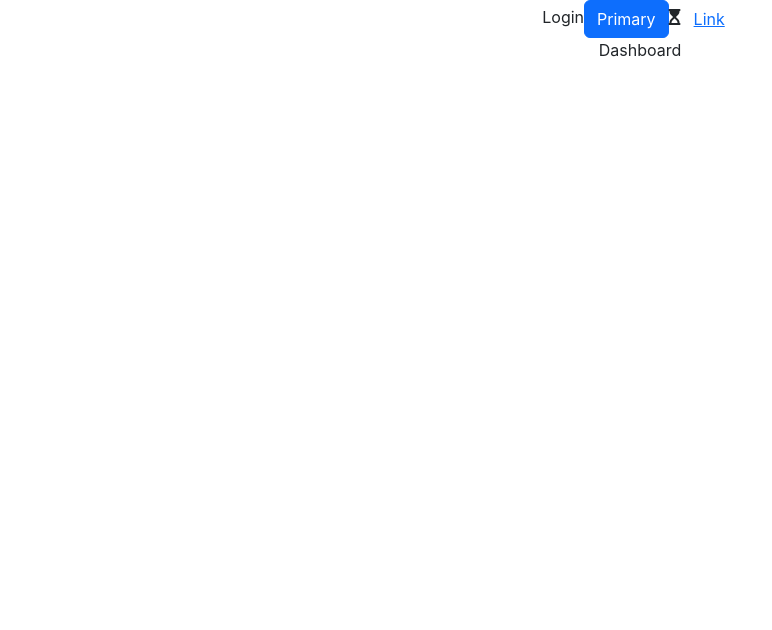
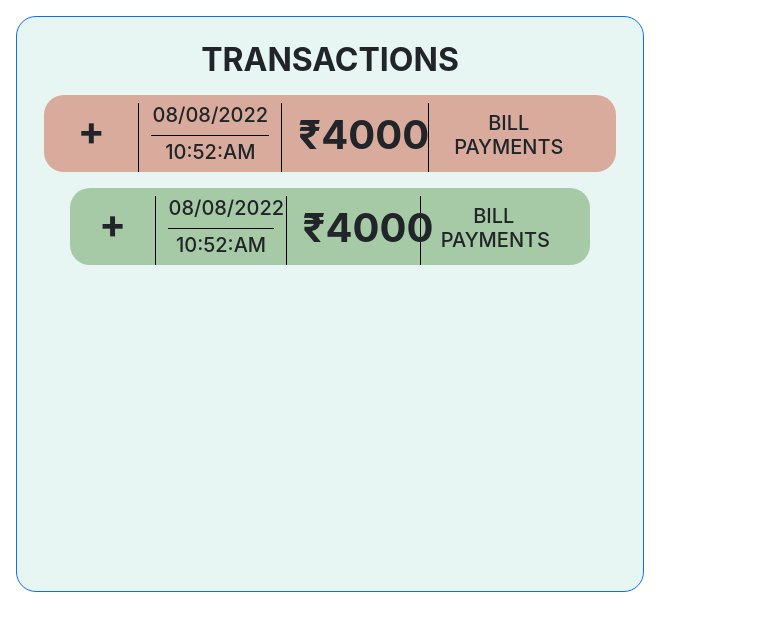
Before and after one commit to SwarajKhadse/money_manager, a React (Create React App) app: page / in a window 1280 px wide. Shown: the top 630 px of the page, without its empty margins (0-772 px from the left). Built offline with nearby package versions, Linux system fonts and the light colour scheme.

Commit message:
dashboard added

```diff
--- a/src/App.js
+++ b/src/App.js
@@ -1,6 +1,8 @@
 
 import './App.css';
 import Dashboard from './Dashboard/Dashboard';
+import In from './Dashboard/In';
+import Transaction from './Dashboard/Transaction';
 import Login from './Login/Login';
 
 function App() {
@@ -8,6 +10,8 @@ function App() {
     <div className="App">
       <Login />
       <Dashboard />
+      {/* <In/> */}
+      <Transaction/>
     </div>
   );
 }
--- a/src/Dashboard/Dashboard.js
+++ b/src/Dashboard/Dashboard.js
@@ -2,6 +2,8 @@ import React from 'react'
 
 export default function Dashboard() {
   return (
-    <div>Dashboard</div>
+    <div>
+
+    </div>
   )
 }
--- /dev/null
+++ b/src/Dashboard/In.js
@@ -0,0 +1,130 @@
+import React from "react";
+
+function In() {
+  return (
+    <div>
+      <div
+        className="card  "
+        style={{
+          width: "25rem",
+          marginLeft: "20rem",
+          marginTop: "10rem",
+          backgroundColor: "rgb(165,201,202,100%)",
+          borderRadius: "0px 45px 0px 45px",
+        }}
+      >
+        <div className="card-body mb-3 mt-3">
+            <div>
+
+
+          {/* <div
+            className="triangle-left "
+            style={{
+              width: "0px",
+              height: "0px",
+              borderTop: "20px solid transparent",
+              borderRight: "50px solid red",
+              borderBottom: "25px solid transparent",
+
+            }}
+          ></div> */}
+          <h5
+            className="card-title "
+            style={{
+              fontWeight: "bold",
+              fontSize: "38px",
+            }}
+          >
+            AMOUNT
+          </h5>
+          </div>
+          <div
+            className="container mt-3 mb-3"
+            style={{
+              width: "174px",
+              height: "3vw",
+              backgroundColor: "white",
+              borderRadius: "8px",
+            }}
+          >
+            <h3
+              style={{
+                fontWeight: "bold",
+                fontSize: "30px",
+              }}
+              className=""
+            >
+              ₹4000
+            </h3>
+          </div>
+
+          <h5
+            className="card-title mb-3"
+            style={{
+              fontWeight: "bold",
+              fontSize: "25px",
+            }}
+          >
+            {" "}
+            category
+          </h5>
+
+          <div
+            className="container mt-3"
+            style={{
+              width: "90%",
+
+              backgroundColor: "white",
+              borderRadius: "12px",
+            }}
+          >
+            <button
+              type="button"
+              className="btn btn-outline-primary mt-3 mb-3 me-1 ms-1"
+            >
+              Rent{" "}
+            </button>
+            <button
+              type="button"
+              className="btn btn-outline-primary mt-3 mb-3 me-1 ms-1"
+            >
+              Food
+            </button>
+            <button
+              type="button"
+              className="btn btn-outline-primary mt-3 mb-3 me-1 ms-1"
+            >
+              Bill
+            </button>
+            <button
+              type="button"
+              className="btn btn-outline-primary mt-3 mb-3 me-1 ms-1"
+            >
+              Recharge
+            </button>
+          </div>
+
+          <h5
+            className="card-title mt-3"
+            style={{
+              fontWeight: "bold",
+              fontSize: "25px",
+            }}
+          >
+            {" "}
+            Description
+          </h5>
+          <input
+            type="text"
+            name=""
+            id=""
+            className="mt-3"
+            placeholder="Enter the details "
+          />
+        </div>
+      </div>
+    </div>
+  );
+}
+
+export default In;
--- /dev/null
+++ b/src/Dashboard/Transaction.js
@@ -0,0 +1,82 @@
+import React from "react";
+import Transaction_green from "./Transaction_green";
+
+function Transaction() {
+  return (
+    <div className="row">
+      <br />
+      <br />
+      <br />
+      <div className="col-6">
+        <div
+          className="container border border-primary ms-3 mt-3"
+          style={{
+            backgroundColor: "rgba(231, 246, 242, 1)",
+            borderRadius: "20px",
+
+            height:"45vw"
+          }}
+        >
+          <br />
+          <h2 className="fw-bold">TRANSACTIONS</h2>
+
+          <div
+            className="container mt-3"
+            style={{
+              width: "95%",
+              height: "6vw",
+              backgroundColor: "rgba(216, 171, 156, 1)",
+              borderRadius: "20px",
+            }}
+          >
+            <div className="row">
+              <div
+                className="col-2 mt-2"
+                style={{
+                  borderRight: "1px solid black",
+                }}
+              >
+                <h1 className="fw-bold mt-1">+</h1>
+              </div>
+
+              <div
+                className="col-3 mt-2"
+                style={{
+                  borderRight: "1px solid black",
+                }}
+              >
+                <div
+                  style={{
+                    borderBottom: "1px solid black",
+                  }}
+                >
+                  <h5>08/08/2022 </h5>
+                </div>
+                <div className="mt-1">
+                  <h5>10:52:AM </h5>
+                </div>
+              </div>
+              <div
+                className="col-3 mt-2 ms-1"
+                style={{
+                  borderRight: "1px solid black",
+                }}
+              >
+                <h1 className="fw-bold mt-2">₹4000</h1>
+              </div>
+              <div className="col-3 mt-2 ms-2">
+                <h5 className="mt-2">BILL PAYMENTS</h5>
+              </div>
+            </div>
+            <div className="mt-3">
+            <Transaction_green/>
+            </div>
+          </div>
+          <br />
+        </div>
+      </div>
+    </div>
+  );
+}
+
+export default Transaction;
--- /dev/null
+++ b/src/Dashboard/Transaction_green.js
@@ -0,0 +1,62 @@
+import React from 'react'
+
+function Transaction_green() {
+  return (
+    <>
+    <div
+    className="container mt-3"
+    style={{
+      width: "95%",
+      height: "6vw",
+      backgroundColor: "rgba(166, 202, 165, 1)",
+      borderRadius: "20px",
+    }}
+  >
+    <div className="row">
+      <div
+        className="col-2 mt-2"
+        style={{
+          borderRight: "1px solid black",
+        }}
+      >
+        <h1 className="fw-bold mt-1">+</h1>
+      </div>
+
+      <div
+        className="col-3 mt-2"
+        style={{
+          borderRight: "1px solid black",
+        }}
+      >
+        <div
+          style={{
+            borderBottom: "1px solid black",
+          }}
+        >
+          <h5>08/08/2022 </h5>
+        </div>
+        <div className="mt-1">
+          <h5>10:52:AM </h5>
+        </div>
+      </div>
+      <div
+        className="col-3 mt-2 ms-1"
+        style={{
+          borderRight: "1px solid black",
+        }}
+      >
+        <h1 className="fw-bold mt-2">₹4000</h1>
+      </div>
+      <div className="col-3 mt-2 ms-2">
+        <h5 className="mt-2">BILL PAYMENTS</h5>
+      </div>
+    </div>
+
+  </div>
+  <br />
+
+</>
+  )
+}
+
+export default Transaction_green
--- a/src/Login/Login.js
+++ b/src/Login/Login.js
@@ -2,11 +2,10 @@ import React from 'react'
 
 export default function Login() {
     return (
-        <div>Login
-            <button type="button" class="btn btn-primary">Primary</button>
-            <i class="fa-solid fa-hourglass-start"></i>
+        <div>
 
-            <button type="button" class="btn btn-link">Link</button>
+
+
         </div>
     )
 }
```
